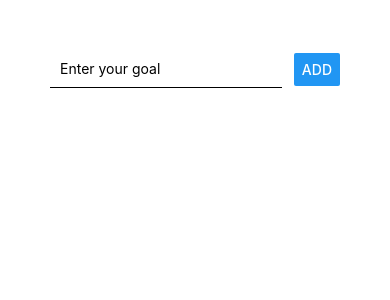
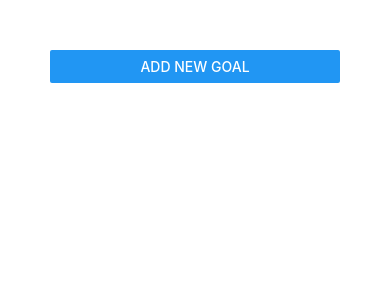
Before and after one commit to EvgenyMinin/React_Native_First_App, a React Native app: screen / in a window 390 px wide. Shown: the top 300 px of the page. Built offline with nearby package versions, Linux system fonts and the light colour scheme.

Commit message:
added modal

```diff
--- a/App.js
+++ b/App.js
@@ -1,18 +1,21 @@
 import { StatusBar } from "expo-status-bar";
 import React, { useState } from "react";
-import { StyleSheet, View, FlatList } from "react-native";
+import { StyleSheet, View, FlatList, Button } from "react-native";
 
 import GoalInput from "./components/GoalInput";
 import GoalItem from "./components/GoalItem";
 
 export default function App() {
   const [courseGoals, setCourseGoals] = useState([]);
+  const [isModalVisible, setIsModalVisible] = useState(false);
 
   const addGoalHandler = (goalTitle) => {
     setCourseGoals((courseGoals) => [
       ...courseGoals,
       { id: Math.random().toString(), value: goalTitle },
     ]);
+
+    setIsModalVisible(false);
   };
 
   const removeGoalHandler = (goalId) => {
@@ -21,9 +24,19 @@ export default function App() {
     });
   };
 
+  const cancelGoalAdditionHandler = () => {
+    setIsModalVisible(false);
+  };
+
   return (
     <View style={styles.screen}>
-      <GoalInput onAddGoal={addGoalHandler} />
+      <Button title="Add New Goal" onPress={() => setIsModalVisible(true)} />
+
+      <GoalInput
+        visible={isModalVisible}
+        onAddGoal={addGoalHandler}
+        onCancel={cancelGoalAdditionHandler}
+      />
 
       <FlatList
         data={courseGoals}
--- a/components/GoalInput.jsx
+++ b/components/GoalInput.jsx
@@ -1,14 +1,20 @@
 import React, { useState } from "react";
-import { TextInput, StyleSheet, View, Button } from "react-native";
+import { TextInput, StyleSheet, View, Button, Modal } from "react-native";
 
-const GoalInput = ({ onAddGoal }) => {
+const GoalInput = ({ visible, onAddGoal, onCancel }) => {
   const [enteredGoal, setEnteredGoal] = useState("");
 
   const goalInputHandler = (enteredText) => {
     setEnteredGoal(enteredText);
   };
 
+  const addGoalHandler = () => {
+    onAddGoal(enteredGoal);
+    setEnteredGoal("");
+  };
+
   return (
+    <Modal visible={visible} animationType="slide">
       <View style={styles.inputContainer}>
         <TextInput
           placeholder="Enter your goal"
@@ -17,8 +23,22 @@ const GoalInput = ({ onAddGoal }) => {
           value={enteredGoal}
         />
 
-      <Button title="ADD" onPress={() => onAddGoal(enteredGoal)} />
+        <View style={styles.buttonListContainer}>
+          <View style={styles.button}>
+            <Button
+              title="CANCEL"
+              color="tomato"
+              onPress={onCancel}
+              style={styles.cancelButton}
+            />
           </View>
+
+          <View style={styles.button}>
+            <Button title="ADD" onPress={addGoalHandler} />
+          </View>
+        </View>
+      </View>
+    </Modal>
   );
 };
 
@@ -26,8 +46,8 @@ export default GoalInput;
 
 const styles = StyleSheet.create({
   inputContainer: {
-    flexDirection: "row",
-    justifyContent: "space-between",
+    flex: 1,
+    justifyContent: "center",
     alignItems: "center",
   },
 
@@ -35,6 +55,18 @@ const styles = StyleSheet.create({
     borderBottomColor: "black",
     borderBottomWidth: 1,
     padding: 10,
+    marginBottom: 10,
     width: "80%",
   },
+
+  buttonListContainer: {
+    flexDirection: "row",
+    justifyContent: "center",
+    width: "80%",
+  },
+
+  button: {
+    width: "40%",
+    padding: 10,
+  },
 });
```
Lines whose indentation alone changed are shown as unchanged.
